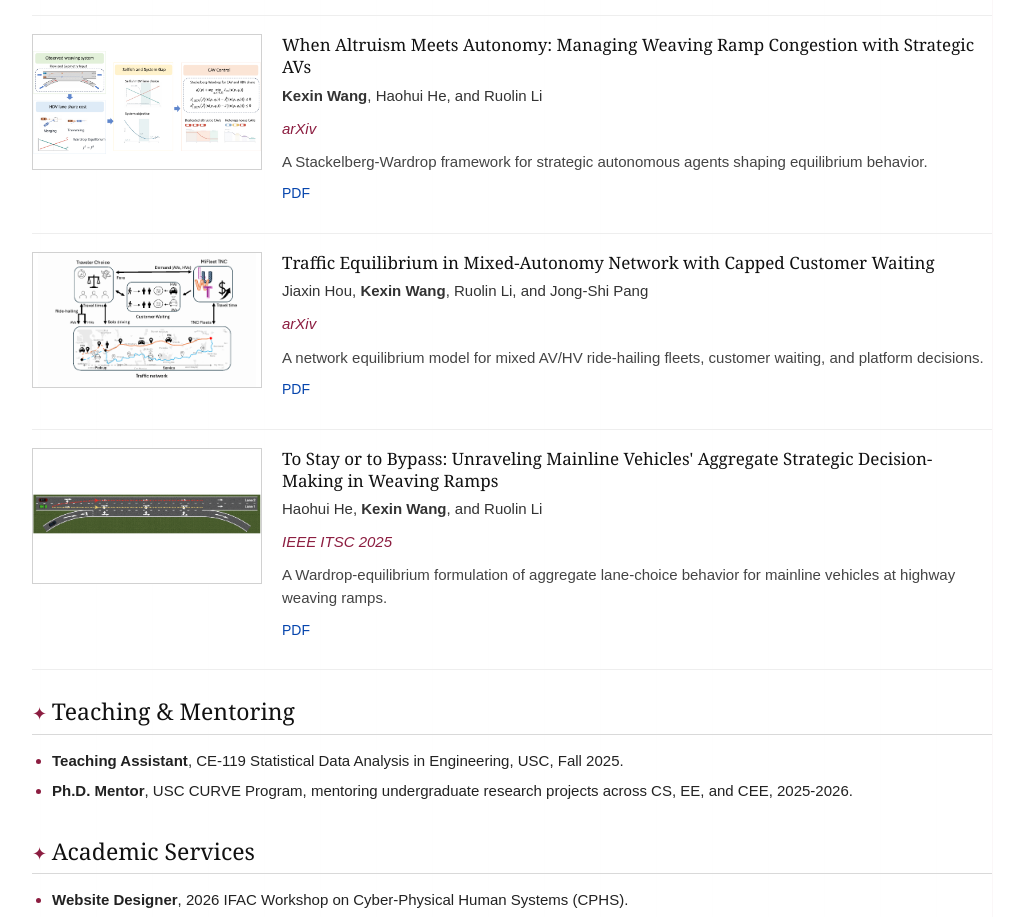
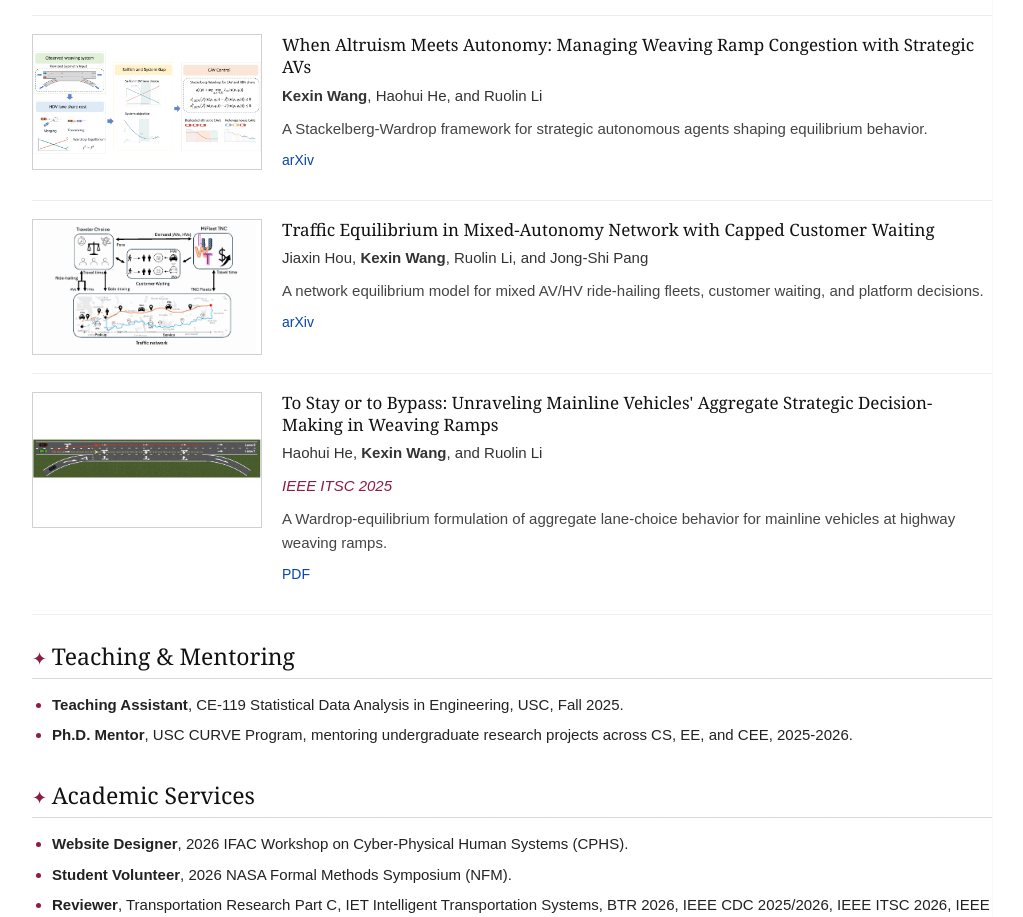
Before and after one commit to KWang0405/kexinwang.me, a plain HTML site: page index.html in a window 1280 px wide. Shown: the part 1801-2718 px from the top of the page, without its empty margins (128-1151 px from the left). Drawn offline with Linux system fonts and the light colour scheme.

Commit message:
Use arXiv links for restored publications

```diff
--- a/index.html
+++ b/index.html
@@ -144,11 +144,10 @@
           <div class="pub-text">
             <h3>When Altruism Meets Autonomy: Managing Weaving Ramp Congestion with Strategic AVs</h3>
             <p class="authors"><strong>Kexin Wang</strong>, Haohui He, and Ruolin Li</p>
-            <p class="venue">arXiv</p>
             <p class="summary">
               A Stackelberg-Wardrop framework for strategic autonomous agents shaping equilibrium behavior.
             </p>
-            <p class="links"><a href="papers/altruism_autonomy_ts.pdf" target="_blank" rel="noopener">PDF</a></p>
+            <p class="links"><a href="https://arxiv.org/abs/2604.21941" target="_blank" rel="noopener">arXiv</a></p>
           </div>
         </article>
 
@@ -159,11 +158,10 @@
           <div class="pub-text">
             <h3>Traffic Equilibrium in Mixed-Autonomy Network with Capped Customer Waiting</h3>
             <p class="authors">Jiaxin Hou, <strong>Kexin Wang</strong>, Ruolin Li, and Jong-Shi Pang</p>
-            <p class="venue">arXiv</p>
             <p class="summary">
               A network equilibrium model for mixed AV/HV ride-hailing fleets, customer waiting, and platform decisions.
             </p>
-            <p class="links"><a href="papers/mage_trpartb.pdf" target="_blank" rel="noopener">PDF</a></p>
+            <p class="links"><a href="https://arxiv.org/abs/2512.10194" target="_blank" rel="noopener">arXiv</a></p>
           </div>
         </article>
 
```
